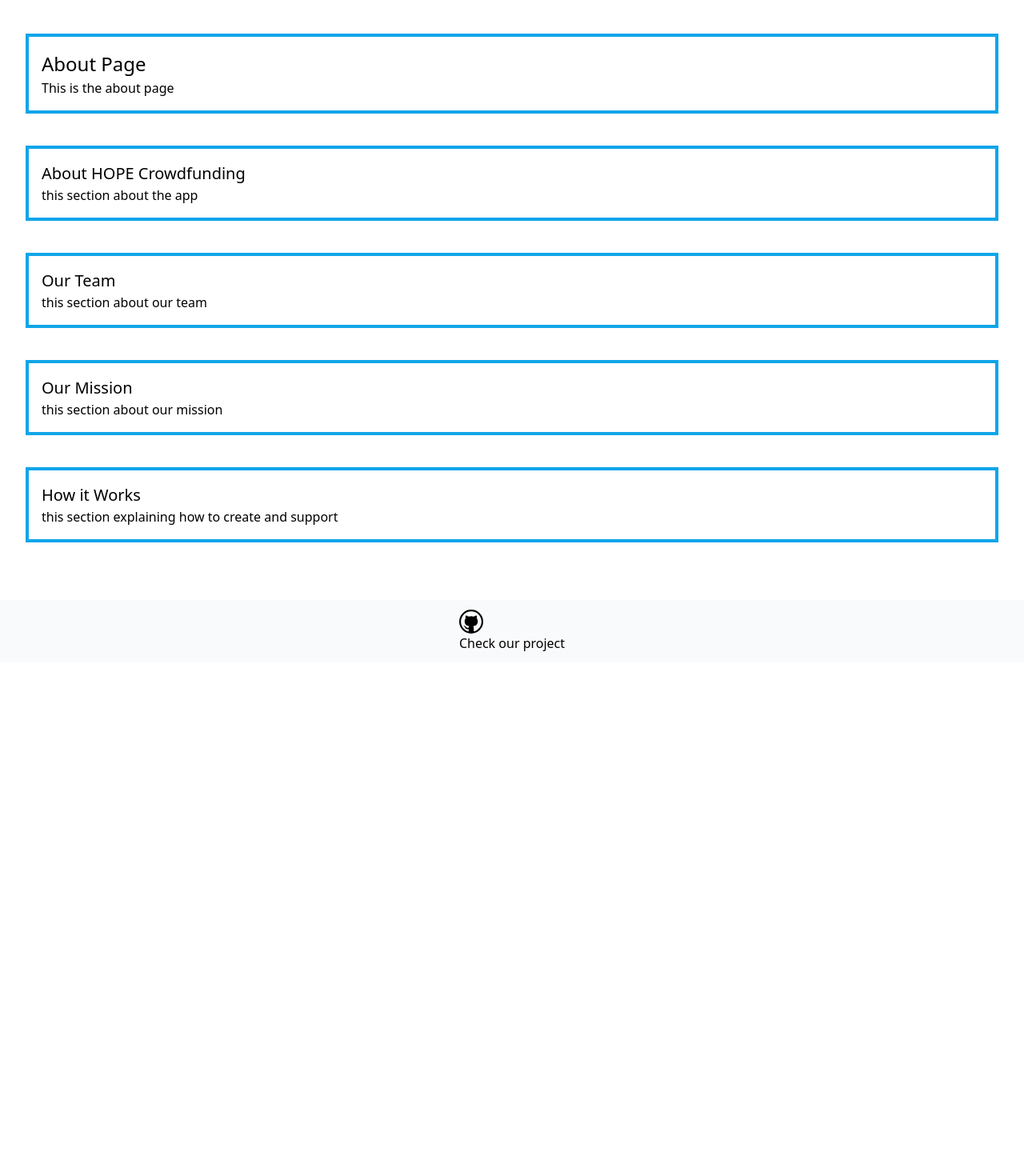
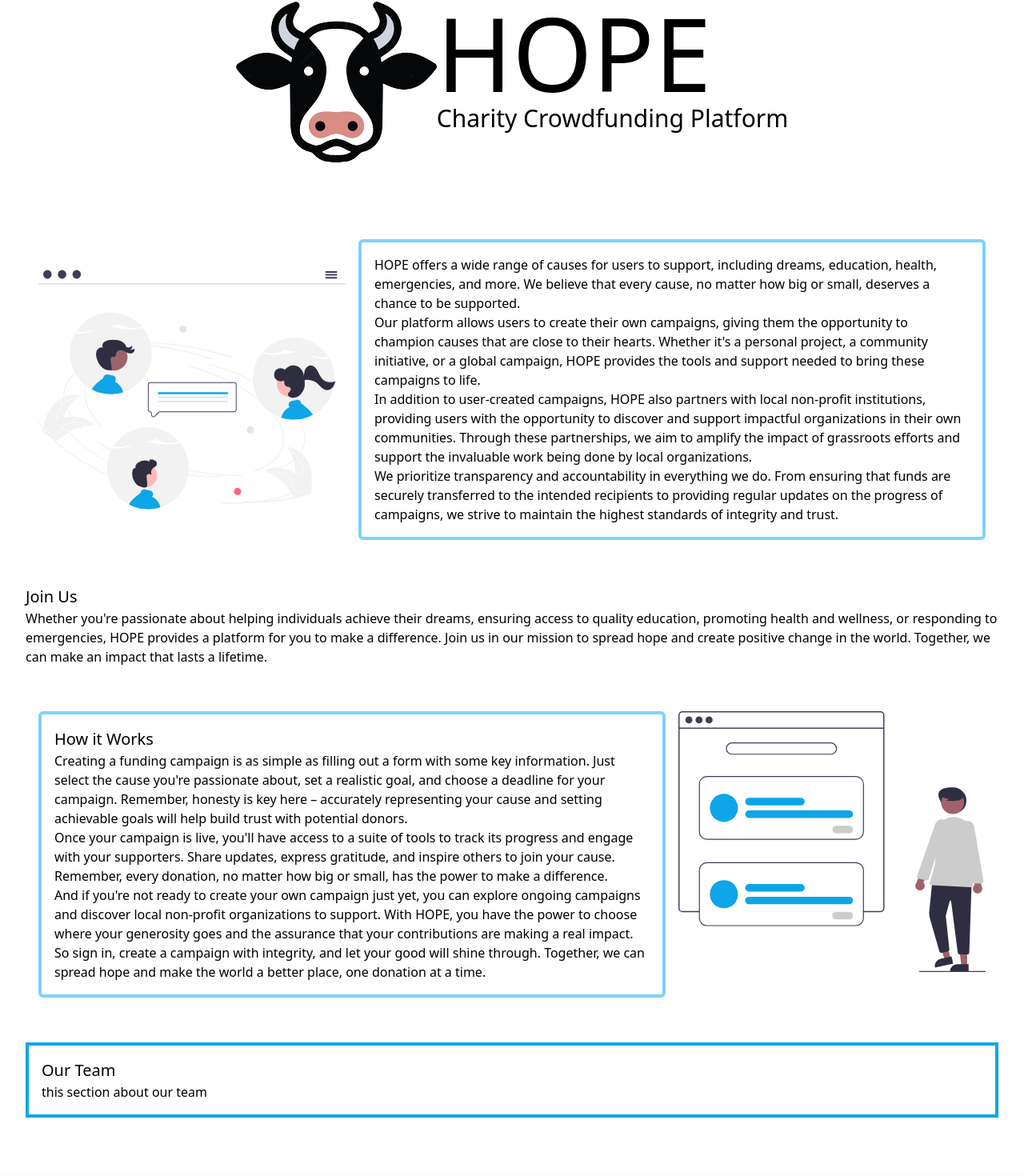
Before and after one commit to SantosMatheusSilva/crowdfunding-app-client, a React (Vite) app: page /about in a window 1280 px wide. Shown: the part 160-1630 px from the top of the page at 80% size. Before the commit the page ends 988 px from the top, so only its background shows below. Built offline with nearby package versions, Linux system fonts and the light colour scheme.

Commit message:
about page styles

```diff
--- a/src/pages/AboutPage.jsx
+++ b/src/pages/AboutPage.jsx
@@ -1,8 +1,85 @@
-
+import logo from '../assets/logo.png';
+import abstract from '../assets/abstract.svg';
+import community from '../assets/community.svg';
+import onbording from '../assets/onbording.svg';
 
 function AboutPage () {
 
     return ( //className=" flextext-center mb-10 mt-10   "
+     <article className="max-w-7xl mx-auto px-4 sm:px-6 lg:px-8 py-8 w-full mt-10">
+      <div className="flex flex-row justify-center mb-20">
+      <div>
+            <img src={logo} alt="logo" className="max-w-64 max-h-64"/>
+        </div>
+        <div>
+        <h1 className="text-9xl">HOPE </h1>
+            <h2 className="text-3xl">Charity Crowdfunding Platform</h2>
+        </div>
+      </div>
+        <div className=" flextext-center mb-10 mt-10   p-4 flex flex-row gap-4 ">
+            <img src={community} alt=""  className="max-w-96 max-h-96"/>
+            <div className="border-4 border-sky-300 p-4 rounded-md">
+            <p>HOPE offers a wide range of causes for users to support, including dreams, education, health, emergencies, and more. We believe that every cause, no matter how big or small, deserves a chance to be supported.</p>
+            <p>Our platform allows users to create their own campaigns, giving them the opportunity to champion causes that are close to their hearts. Whether it's a personal project, a community initiative, or a global campaign, HOPE provides the tools and support needed to bring these campaigns to life.</p>
+            <p>In addition to user-created campaigns, HOPE also partners with local non-profit institutions, providing users with the opportunity to discover and support impactful organizations in their own communities. Through these partnerships, we aim to amplify the impact of grassroots efforts and support the invaluable work being done by local organizations.</p>
+            <p>We prioritize transparency and accountability in everything we do. From ensuring that funds are securely transferred to the intended recipients to providing regular updates on the progress of campaigns, we strive to maintain the highest standards of integrity and trust.</p>
+            </div>
+        </div>
+        <div>
+            <h2>Join Us</h2>
+            <p>
+            Whether you're passionate about helping individuals achieve their dreams, ensuring access to quality education, promoting health and wellness, or responding to emergencies, HOPE provides a platform for you to make a difference. Join us in our mission to spread hope and create positive change in the world. Together, we can make an impact that lasts a lifetime.
+            </p>
+        </div>
+        <div className=" flextext-center mb-10 mt-10  p-4 flex flex-row-reverse gap-4 ">
+            <div>
+            <img src={onbording} alt="" className="max-w-96 max-h-96"/>
+            </div>
+            <div className="border-4 border-sky-300 p-4 rounded-md">
+            <h2>How it Works</h2>
+            <p>Creating a funding campaign is as simple as filling out a form with some key information. Just select the cause you're passionate about, set a realistic goal, and choose a deadline for your campaign. Remember, honesty is key here – accurately representing your cause and setting achievable goals will help build trust with potential donors.</p>
+            <p>Once your campaign is live, you'll have access to a suite of tools to track its progress and engage with your supporters. Share updates, express gratitude, and inspire others to join your cause. Remember, every donation, no matter how big or small, has the power to make a difference.</p>
+            <p>And if you're not ready to create your own campaign just yet, you can explore ongoing campaigns and discover local non-profit organizations to support. With HOPE, you have the power to choose where your generosity goes and the assurance that your contributions are making a real impact.</p>
+            <p>So sign in, create a campaign with integrity, and let your good will shine through. Together, we can spread hope and make the world a better place, one donation at a time.</p>
+            </div>
+        </div>
+        <div className=" flextext-center mb-10 mt-10 border-4 border-sky-500 p-4  ">
+            <h2>Our Team</h2>
+            <p>this section about our team</p>
+        </div>
+
+
+     </article>
+    )
+}
+
+export default AboutPage;
+
+
+
+
+
+
+
+
+
+
+
+
+
+
+
+
+
+
+
+
+
+
+{/*
+function AboutPage () {
+
+    return (
      <article className="max-w-7xl mx-auto px-4 sm:px-6 lg:px-8 py-8 w-full mt-10">
         <div className=" flextext-center mb-10 mt-10  border-4 border-sky-500 p-4 ">
             <h1>About Page</h1>
@@ -29,4 +106,4 @@ function AboutPage () {
     )
 }
 
-export default AboutPage;
+export default AboutPage;  */}
```
Also changed, not shown: src/assets/logo.svg (deleted).
